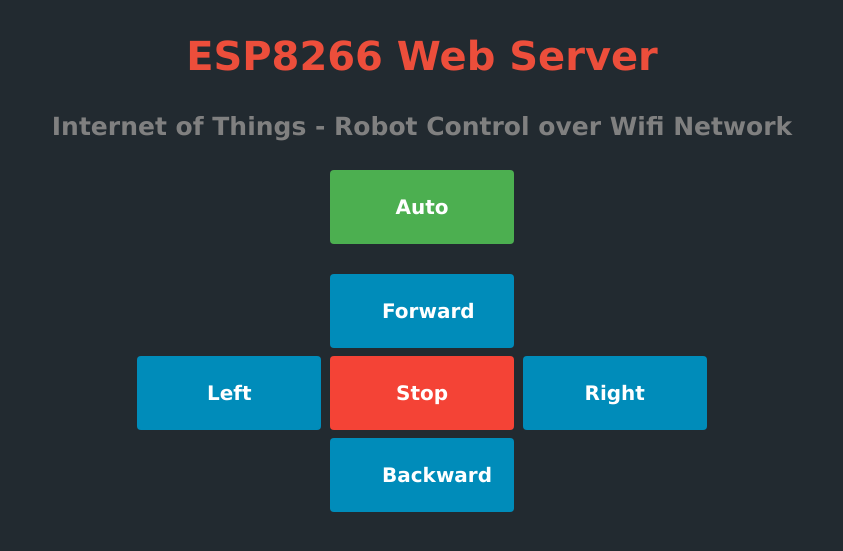
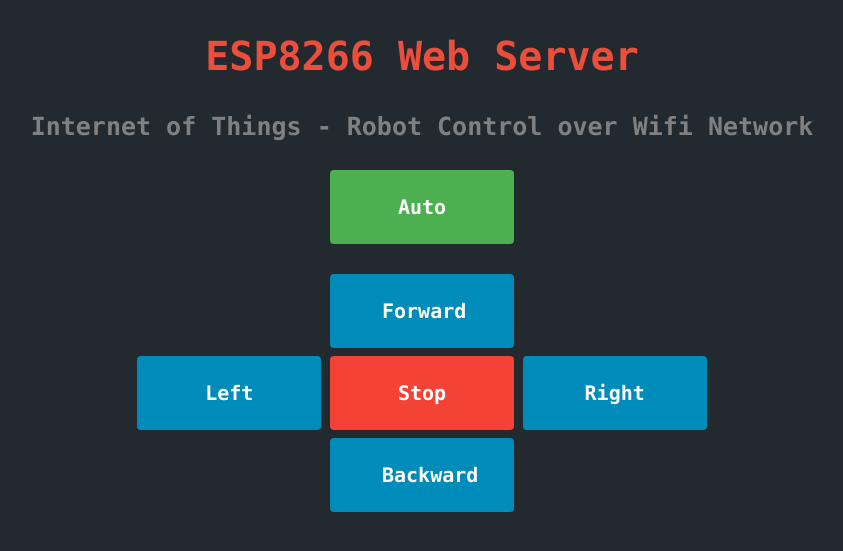
Before and after one commit to imadhsissou/imadhsissou.github.io, a Jekyll site: the page Iot/robot.html, which Jekyll copies as it is, in a window 1280 px wide. Shown: the top 551 px of the page, without its empty margins (218-1061 px from the left). Built offline with Jekyll 4.4.1, drawn with Linux system fonts in a browser that asks for light colours.

Commit message:
Update robot.html

```diff
--- a/Iot/robot.html
+++ b/Iot/robot.html
@@ -13,7 +13,7 @@
     text-decoration: none;
     display: inline-block;
     font-size: 20px;
-    font-family: 'Lucida Sans Unicode' ;
+    font-family: 'Lucida Console' ;
     margin: 4px 2px;
     cursor: pointer;
     width: 80px;
@@ -30,8 +30,8 @@
 </head>
 <body style="background-color : #222A30;" >
 
-<h2 style="color : #EC4E3B; font-family: 'Lucida Sans Unicode' ; font-size: 40px;  text-align: center;">ESP8266 Web Server</h2>
-<h3 style="color : gray; font-family: 'Lucida Sans Unicode' ; font-size: 25px; text-align: center;">Internet of Things - Robot Control over Wifi Network<h3>
+<h2 style="color : #EC4E3B; font-family: 'Lucida Console' ; font-size: 40px;  text-align: center;">ESP8266 Web Server</h2>
+<h3 style="color : gray; font-family: 'Lucida Console' ; font-size: 25px; text-align: center;">Internet of Things - Robot Control over Wifi Network<h3>
 
 <div class="wrapper">
     <a href="http://192.168.1.5/auto" class="button">Auto</a>
```
